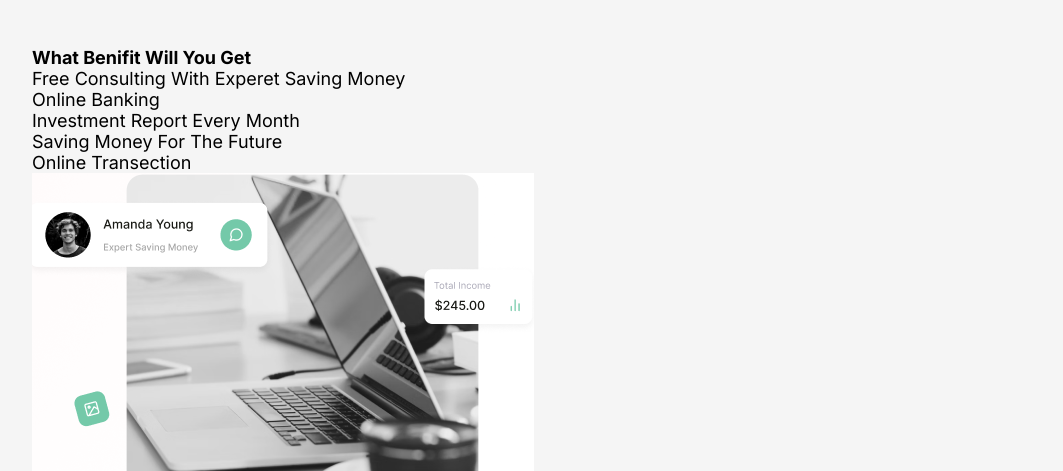
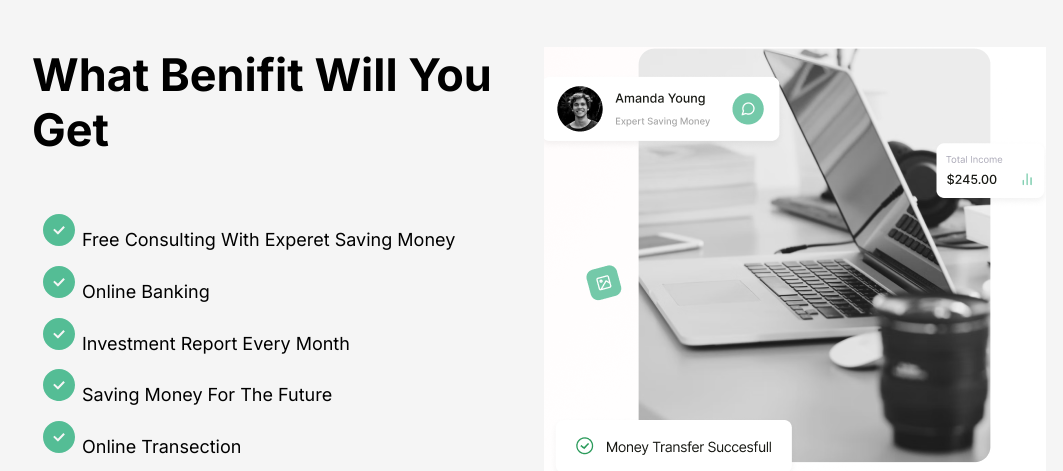
Before and after one commit to szapatar08/test-landing, a plain HTML site: page index.html in a window 1280 px wide. Shown: the part 2653-3124 px from the top of the page, without its empty margins (96-1159 px from the left). Drawn offline with Linux system fonts and the light colour scheme.

Commit message:
Style: benefits section

```diff
--- a/css/styles.css
+++ b/css/styles.css
@@ -154,7 +154,7 @@ h1 {
     font-size: 1.5rem;
 }
 
-/*---features*/
+/*---features---*/
 #features {
     grid-template-rows: auto 2fr;
 }
@@ -196,6 +196,28 @@ h1 {
     height: auto;
 }
 
+/*---benefit---*/
+#benefits {
+    grid-template-columns: 1fr 1fr;
+}
+
+#benefits h3 {
+    font-size: 2.5rem;
+}
+
+#benefits ul {
+    margin-top: 50px;
+    padding-left: 50px;
+    flex-direction: column;
+    justify-content: space-around;
+    height: 60%;
+}
+
+#benefits li {
+    list-style: url(../img/Subtract.svg);
+    align-items: center;
+}
+
 @media (max-width: 1440px){
     #initial-massage {
         grid-template-columns: 1fr;
--- a/index.html
+++ b/index.html
@@ -146,10 +146,11 @@
                     </div>
                 </article>
             </section>
-            <section id="benefits">
+            <section id="benefits" class="grid">
+                <!--------------------------------------------Benefit----------------------------------->
                 <article>
                     <h3>What Benifit Will You Get</h3>
-                    <ul>
+                    <ul class="flex">
                         <li>Free Consulting With Experet Saving Money</li>
                         <li>Online Banking</li>
                         <li>Investment Report Every Month</li>
```
Also changed, not shown: img/Subtract.svg (added).
